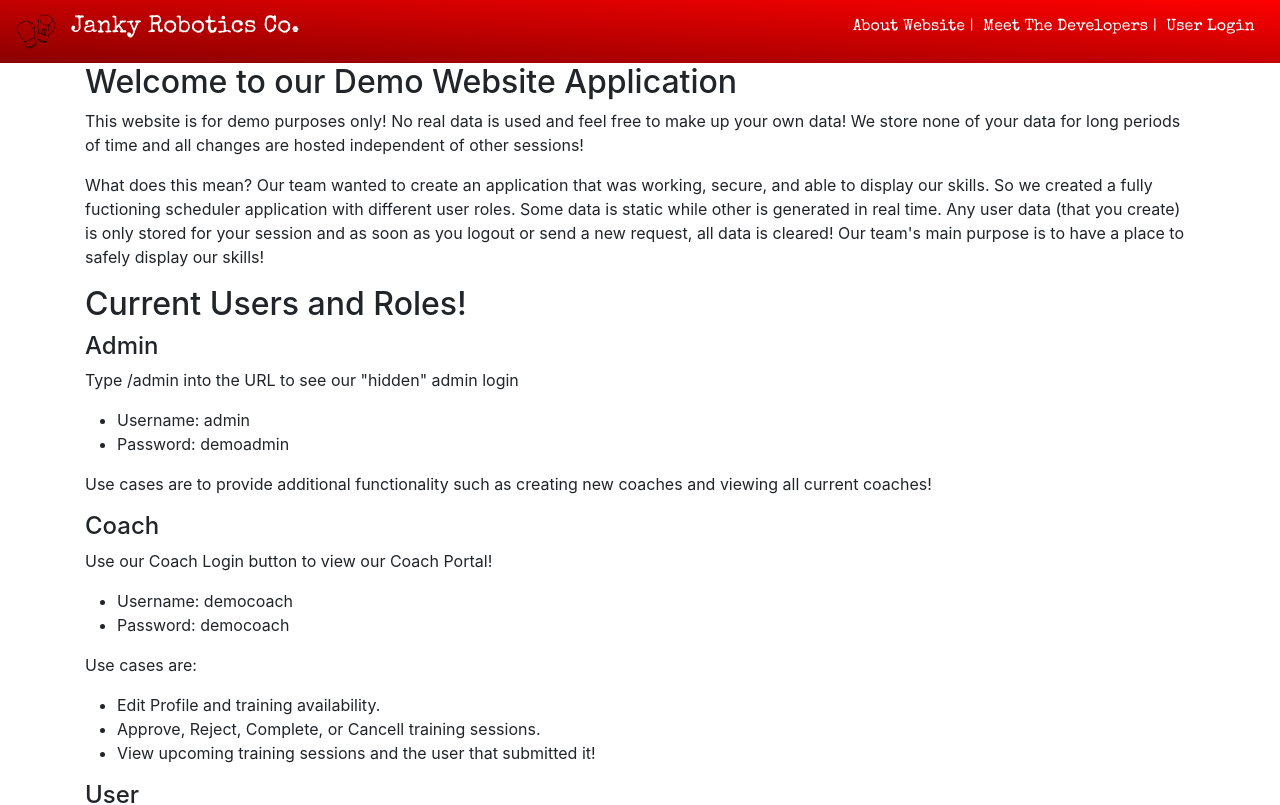
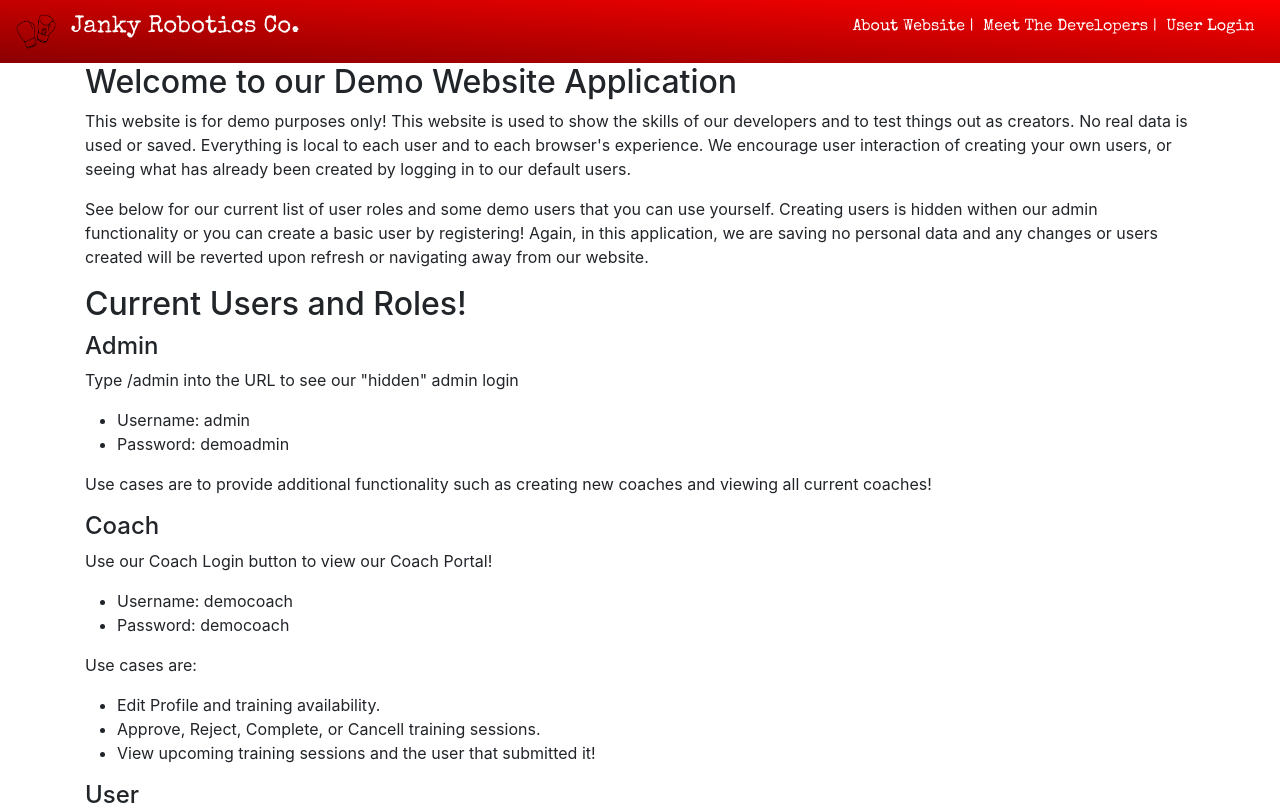
Before and after one commit to TJank/Angular-Demo, an Angular app: page /about in a window 1280 px wide. Shown: the top 805 px of the page. Built offline with nearby package versions, Linux system fonts and the light colour scheme.

Commit message:
update about page description

```diff
--- a/src/app/components/about-page/about-page.component.html
+++ b/src/app/components/about-page/about-page.component.html
@@ -5,16 +5,16 @@
     <div class="intro">
         <h2>Welcome to our Demo Website Application</h2>
         <p>
-            This website is for demo purposes only! No real data is used and feel free to make up your own data!
-            We store none of your data for long periods of time and all changes are hosted independent of other sessions!
+            This website is for demo purposes only! This website is used to show the skills of our developers
+            and to test things out as creators. No real data is used or saved. Everything is local to each user
+            and to each browser's experience. We encourage user interaction of creating your own users, or seeing
+            what has already been created by logging in to our default users.
         </p>
-
         <p>
-            What does this mean?
-            Our team wanted to create an application that was working, secure, and able to display our skills.
-            So we created a fully fuctioning scheduler application with different user roles. Some data is static while other is generated in real time.
-            Any user data (that you create) is only stored for your session and as soon as you logout or send a new request, all data is cleared!
-            Our team's main purpose is to have a place to safely display our skills!
+            See below for our current list of user roles and some demo users that you can use yourself. Creating
+            users is hidden withen our admin functionality or you can create a basic user by registering! Again,
+            in this application, we are saving no personal data and any changes or users created will be reverted
+            upon refresh or navigating away from our website.
         </p>
     </div>
 
--- a/src/app/components/login-admin-page/login-admin-page.component.html
+++ b/src/app/components/login-admin-page/login-admin-page.component.html
@@ -3,13 +3,12 @@
       <h1>Admin Login</h1>
       <form (ngSubmit)="adminLogin()" #adminForm="ngForm">
         <div class="form-group">
-          <label for="username">Username</label>
-          <input type="text" class="form-control" id="username" [(ngModel)]="username" name="username" required>
+          <input type="text" class="form-control" id="username" [(ngModel)]="username" name="username" placeholder="Username" required>
         </div>
 
         <div class="form-group">
           <label for="password"></label>
-          <input type="password" class="form-control" id="password" [(ngModel)]="password" name="password" required>
+          <input type="password" class="form-control" id="password" [(ngModel)]="password" name="password" placeholder="Password" required>
         </div>
 
         <button type="submit" class="btn btn-success" >Login</button>
```
